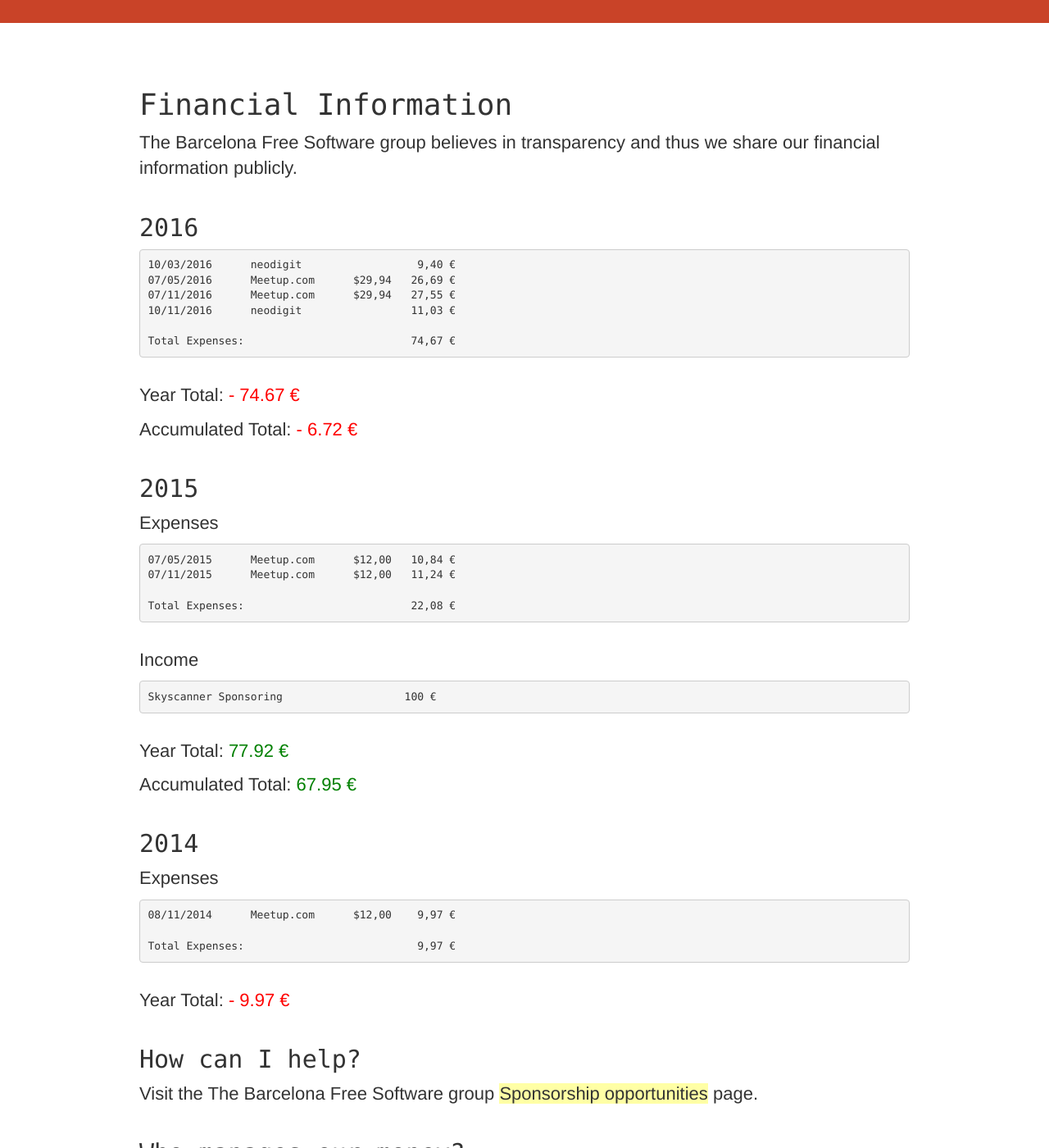
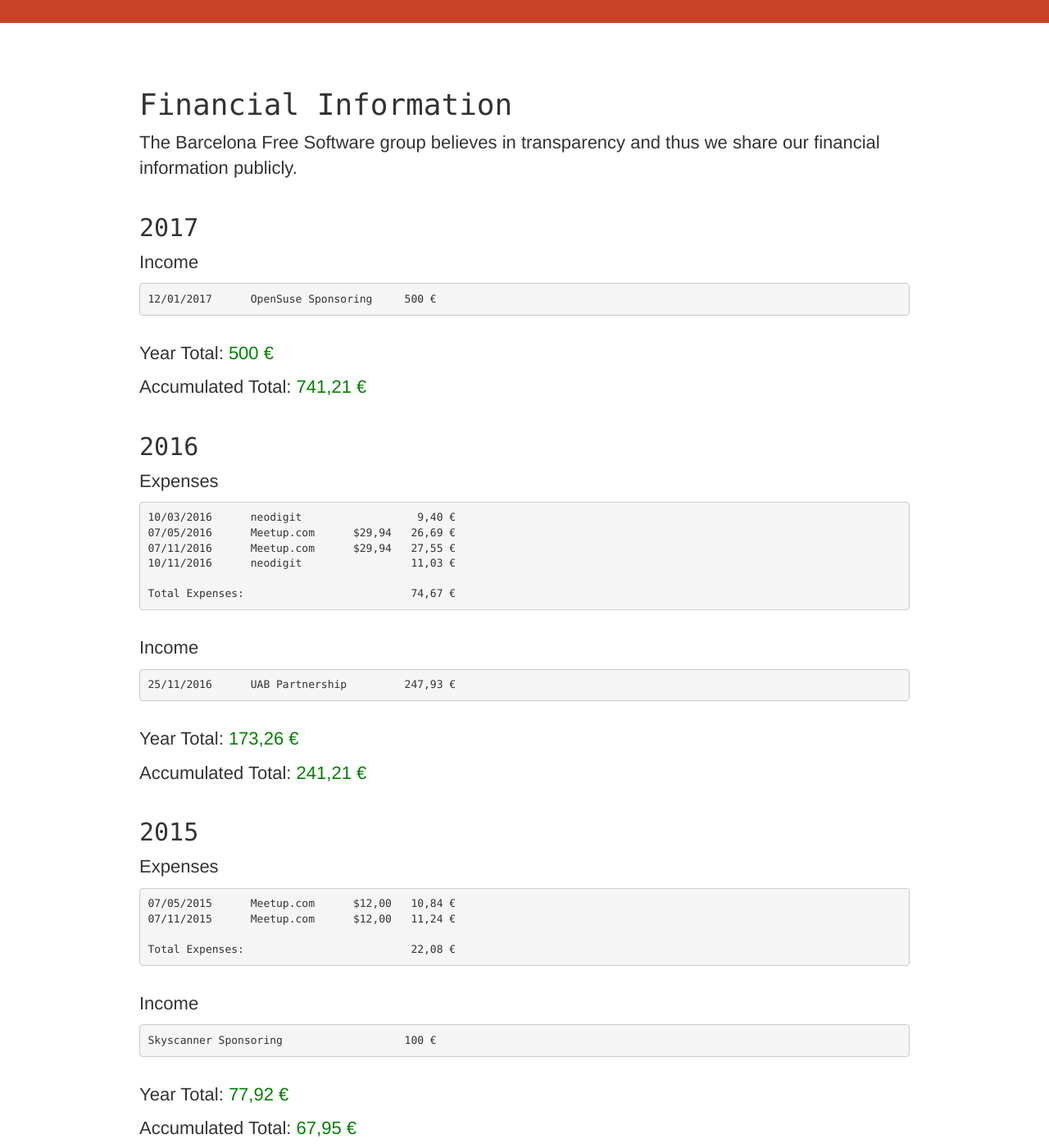
Before and after one commit to bcnfs/bcnfs.github.io, a Jekyll site: the page built from budget/index.html, in a window 1280 px wide and 1400 px high, scrolled down 211 px. Shown: the whole window at 82% size. Built offline with Jekyll 4.4.1, drawn with Linux system fonts in a browser that asks for light colours.

Commit message:
Update financial info

```diff
--- a/budget/index.html
+++ b/budget/index.html
@@ -7,10 +7,28 @@ layout: default
         <p class="baseText">The Barcelona Free Software group believes in transparency and thus we share our financial information publicly.</p>
     </div>
 
+    <div class="u-marginBottom">
+        <h2 class="u-fontMono">2017</h1>
+        <!--<p class="baseText">Expenses</p>
+        <pre>07/05/2015      Meetup.com      $12,00   10,84 €
+07/11/2015      Meetup.com      $12,00   11,24 €
+
+Total Expenses:                          22,08 €</pre>
+
+        <br />-->
+        <p class="baseText">Income</p>
+        <pre>12/01/2017      OpenSuse Sponsoring     500 €</pre>
+
+        <br />
+        <p class="baseText">Year Total: <span style="color: green;">500 €</span></p>
+        <p class="baseText">Accumulated Total: <span style="color: green;">741,21 €</span></p>
+    </div>
+
 
 
     <div class="u-marginBottom">
         <h2 class="u-fontMono">2016</h1>
+        <p class="baseText">Expenses</p>
         <pre>10/03/2016      neodigit                  9,40 €
 07/05/2016      Meetup.com      $29,94   26,69 €
 07/11/2016      Meetup.com      $29,94   27,55 €
@@ -19,8 +37,12 @@ layout: default
 Total Expenses:                          74,67 €</pre>
 
         <br />
-        <p class="baseText">Year Total: <span style="color: red;">- 74.67 €</span></p>
-        <p class="baseText">Accumulated Total: <span style="color: red;">- 6.72 €</span></p>
+        <p class="baseText">Income</p>
+        <pre>25/11/2016      UAB Partnership         247,93 €</pre>
+
+        <br />
+        <p class="baseText">Year Total: <span style="color: green;">173,26 €</span></p>
+        <p class="baseText">Accumulated Total: <span style="color: green;">241,21 €</span></p>
     </div>
 
     <div class="u-marginBottom">
@@ -36,8 +58,8 @@ Total Expenses:                          22,08 €</pre>
         <pre>Skyscanner Sponsoring                   100 €</pre>
 
         <br />
-        <p class="baseText">Year Total: <span style="color: green;">77.92 €</span></p>
-        <p class="baseText">Accumulated Total: <span style="color: green;">67.95 €</span></p>
+        <p class="baseText">Year Total: <span style="color: green;">77,92 €</span></p>
+        <p class="baseText">Accumulated Total: <span style="color: green;">67,95 €</span></p>
     </div>
 
     <div class="u-marginBottom">
@@ -48,7 +70,7 @@ Total Expenses:                          22,08 €</pre>
 Total Expenses:                           9,97 €</pre>
 
         <br />
-        <p class="baseText">Year Total: <span style="color: red;">- 9.97 €</span></p>
+        <p class="baseText">Year Total: <span style="color: red;">- 9,97 €</span></p>
     </div>
 
 
```
